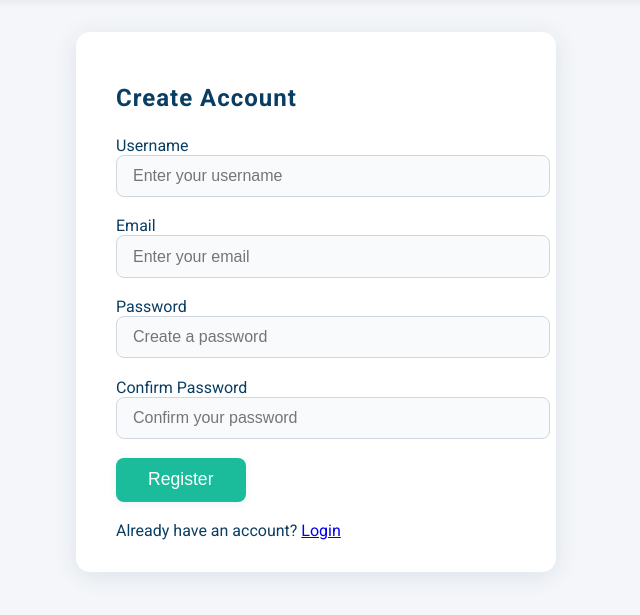
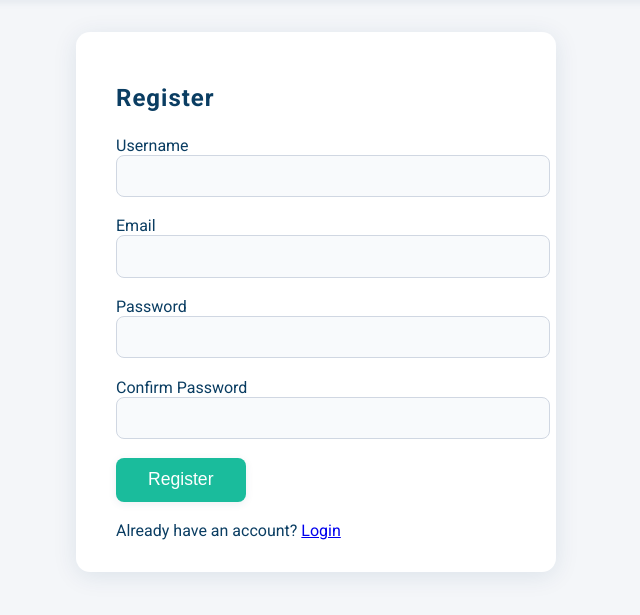
Before and after one commit to pgrapher906-ctrl/project, a Flask app: page /register in a window 1280 px wide. Shown: the part 56-671 px from the top of the page, without its empty margins (324-964 px from the left). Run offline with Flask 3, Linux system fonts and the light colour scheme.

Commit message:
Update register.html

```diff
--- a/app/templates/register.html
+++ b/app/templates/register.html
@@ -2,64 +2,40 @@
 {% block title %}Register | Smart Water Monitoring System{% endblock %}
 
 {% block content %}
+<div class="card form-card">
+    <h2>Register</h2>
 
-<div class="auth-container">
-    <div class="card form-card">
-
-        <h2 class="form-title">Create Account</h2>
-
-        <form method="POST" novalidate>
+    <form method="POST">
         {{ form.hidden_tag() }}
 
-            <!-- Username -->
         <div class="form-group">
-                {{ form.username.label(class="form-label") }}
-                {{ form.username(class_="form-control", placeholder="Enter your username") }}
-                {% for error in form.username.errors %}
-                    <span class="error">{{ error }}</span>
-                {% endfor %}
+            {{ form.username.label }}
+            {{ form.username(class_="form-control") }}
         </div>
 
-            <!-- Email -->
         <div class="form-group">
-                {{ form.email.label(class="form-label") }}
-                {{ form.email(class_="form-control", placeholder="Enter your email") }}
-                {% for error in form.email.errors %}
-                    <span class="error">{{ error }}</span>
-                {% endfor %}
+            {{ form.email.label }}
+            {{ form.email(class_="form-control") }}
         </div>
 
-            <!-- Password -->
         <div class="form-group">
-                {{ form.password.label(class="form-label") }}
-                {{ form.password(class_="form-control", placeholder="Create a password") }}
-                {% for error in form.password.errors %}
-                    <span class="error">{{ error }}</span>
-                {% endfor %}
+            {{ form.password.label }}
+            {{ form.password(class_="form-control") }}
         </div>
 
-            <!-- Confirm Password -->
         <div class="form-group">
-                {{ form.confirm_password.label(class="form-label") }}
-                {{ form.confirm_password(class_="form-control", placeholder="Confirm your password") }}
-                {% for error in form.confirm_password.errors %}
-                    <span class="error">{{ error }}</span>
-                {% endfor %}
+            {{ form.confirm_password.label }}
+            {{ form.confirm_password(class_="form-control") }}
         </div>
 
-            <!-- Submit -->
         <div class="form-group">
-                {{ form.submit(class_="btn btn-primary btn-block") }}
+            {{ form.submit(class_="btn btn-primary") }}
         </div>
 
         <div class="form-footer">
             Already have an account?
             <a href="{{ url_for('main.login') }}">Login</a>
         </div>
-
     </form>
-
 </div>
-</div>
-
 {% endblock %}
```
Lines whose indentation alone changed are shown as unchanged.
